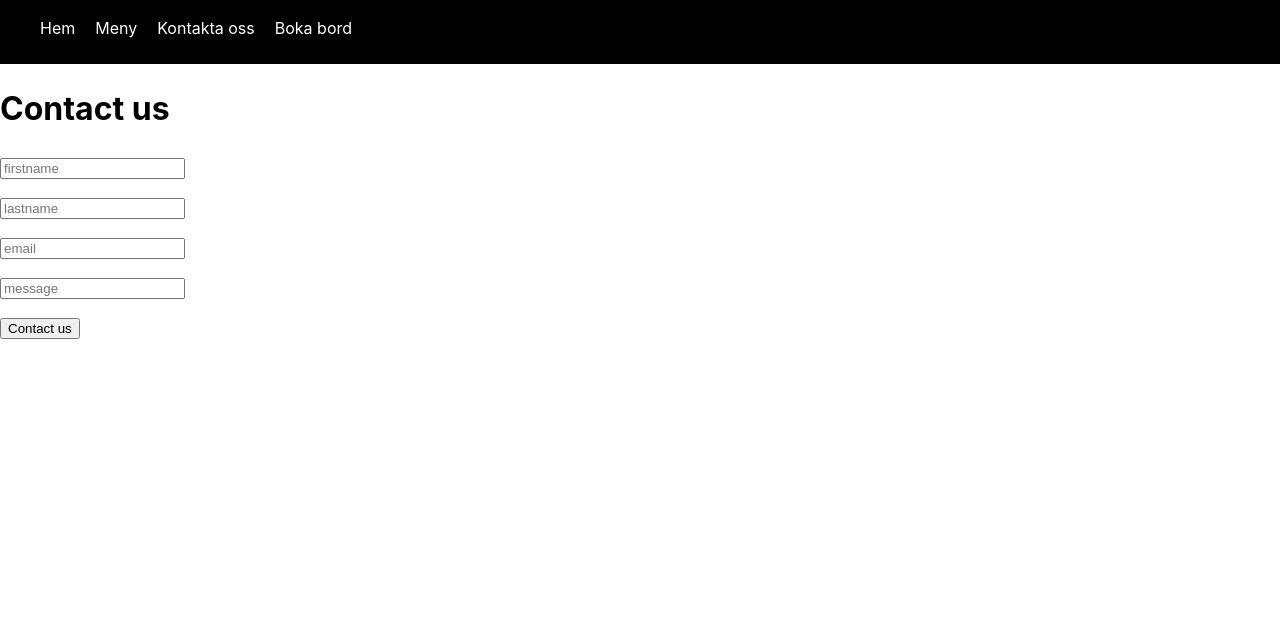
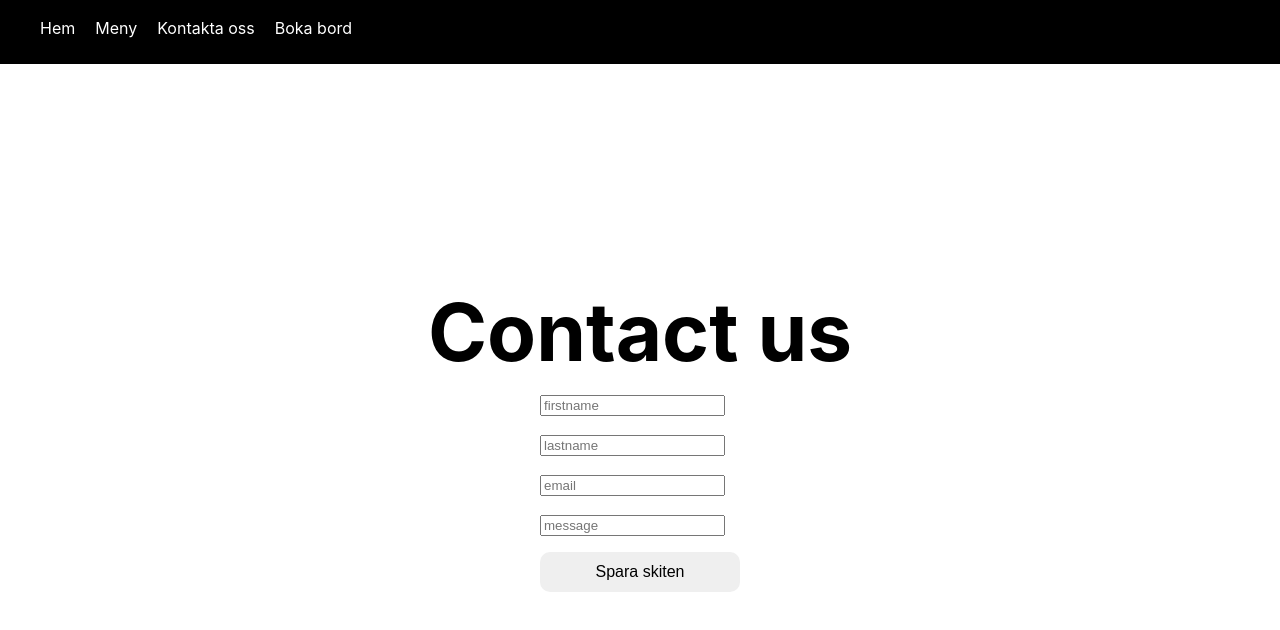
Before and after one commit to sannarossang/the-restaurant-react, a React (Vite) app in the folder fed22s-therestaurant/: page /contact in a window 1280 px wide. Shown: the top 630 px of the page. Built offline with nearby package versions, Linux system fonts and the light colour scheme.

Commit message:
(style): added basic styling to contact form

```diff
--- a/fed22s-therestaurant/src/components/forms/ContactForm.tsx
+++ b/fed22s-therestaurant/src/components/forms/ContactForm.tsx
@@ -1,8 +1,9 @@
-import { useEffect, useState } from "react";
-import { SubmitHandler, useForm, useController } from "react-hook-form";
+import { SubmitHandler, useForm } from "react-hook-form";
 import { IContactFormInput } from "../../models/IContactFormInput";
 import { zodResolver } from "@hookform/resolvers/zod";
 import { string, z } from "zod";
+import { ContactFormWrapper, ContactTitle } from "../styled/Contact/ContactForm";
+import { BookButton } from "../styled/Home/Home";
 
 const schema = z.object({
   firstname: string().min(2, { message: "Du måste skriva ett efternamn som är minst två tecken långt" }),
@@ -33,8 +34,8 @@ export const ContactForm = () => {
 
   return (
     <>
-      <div>
-        <h1>Contact us</h1>
+      <ContactFormWrapper>
+        <ContactTitle>Contact us</ContactTitle>
         <form onSubmit={handleSubmit(onSubmit)}>
           <div>
             <input
@@ -84,10 +85,10 @@ export const ContactForm = () => {
           </div>
 
           <div>
-            <button type="submit">Contact us</button>
+            <BookButton type="submit">Spara skiten</BookButton>
           </div>
         </form>
-      </div>
+      </ContactFormWrapper>
     </>
   );
 };
--- a/fed22s-therestaurant/src/components/pages/Contact.tsx
+++ b/fed22s-therestaurant/src/components/pages/Contact.tsx
@@ -1,9 +1,12 @@
 import { ContactForm } from "../forms/ContactForm";
+import { ContactWrapper } from "../styled/Contact/Contact";
 
 export const Contact = () => {
   return (
     <>
-      <ContactForm></ContactForm>
+      <ContactWrapper>
+        <ContactForm></ContactForm>
+      </ContactWrapper>
     </>
   );
 };
--- a/fed22s-therestaurant/src/components/styled/Contact/Contact.ts
+++ b/fed22s-therestaurant/src/components/styled/Contact/Contact.ts
@@ -1 +1,10 @@
 import styled from "styled-components";
+
+export const ContactWrapper = styled.div`
+  width: 100vw;
+  height: 100%;
+  display: flex;
+  flex-direction: column;
+  justify-content: center;
+  align-items: center;
+`;
--- a/fed22s-therestaurant/src/components/styled/Contact/ContactForm.ts
+++ b/fed22s-therestaurant/src/components/styled/Contact/ContactForm.ts
@@ -1 +1,36 @@
 import styled from "styled-components";
+
+export const ContactTitle = styled.h1`
+  margin: 0;
+  font-size: 5rem;
+`;
+
+export const ContactFormWrapper = styled.form`
+  width: 100vw;
+  height: 100%;
+  display: flex;
+  flex-direction: column;
+  justify-content: center;
+  align-items: center;
+`;
+
+export const ContactFormWrapperInner = styled.form`
+  width: 100vw;
+  height: 100%;
+  display: flex;
+  flex-direction: column;
+  justify-content: center;
+  align-items: center;
+`;
+
+export const ContactButton = styled.button`
+  width: 200px;
+  padding: 0.7rem;
+  border-radius: 10px;
+  border-style: none;
+  font-size: 1rem;
+
+  &:hover {
+    border: 1px solid black;
+  }
+`;
```
